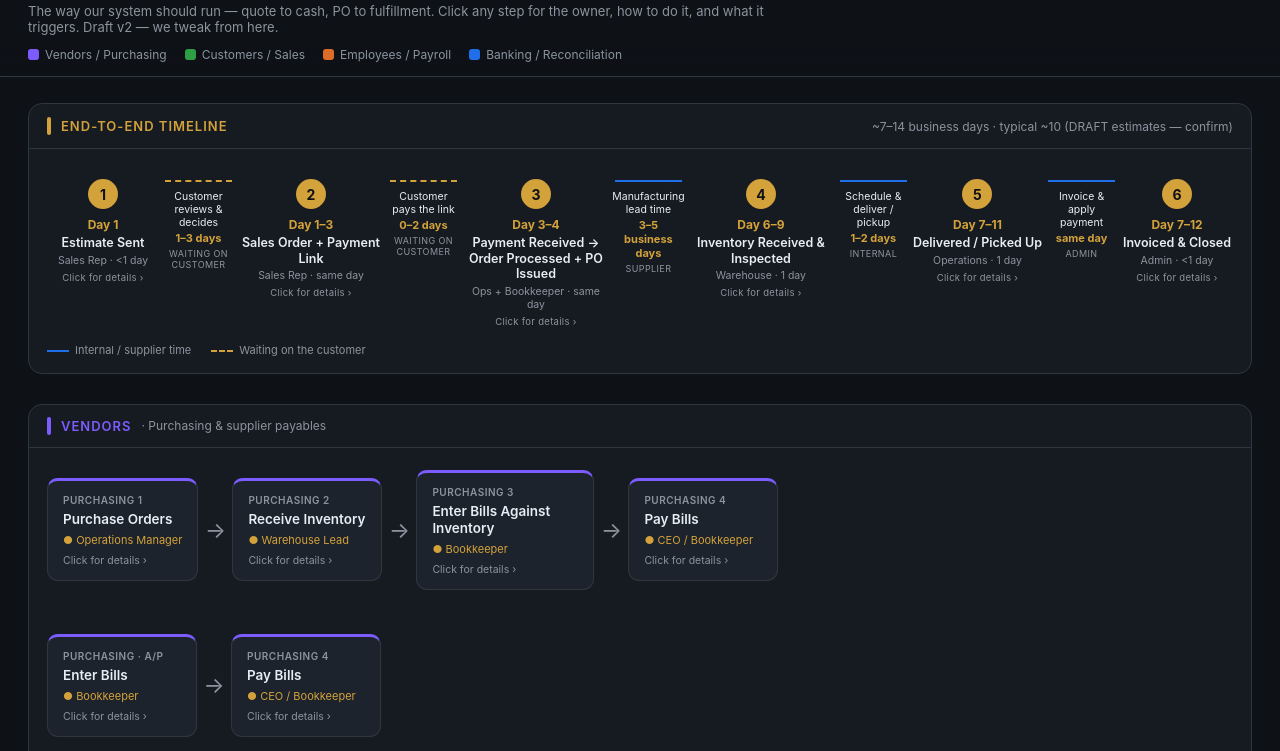
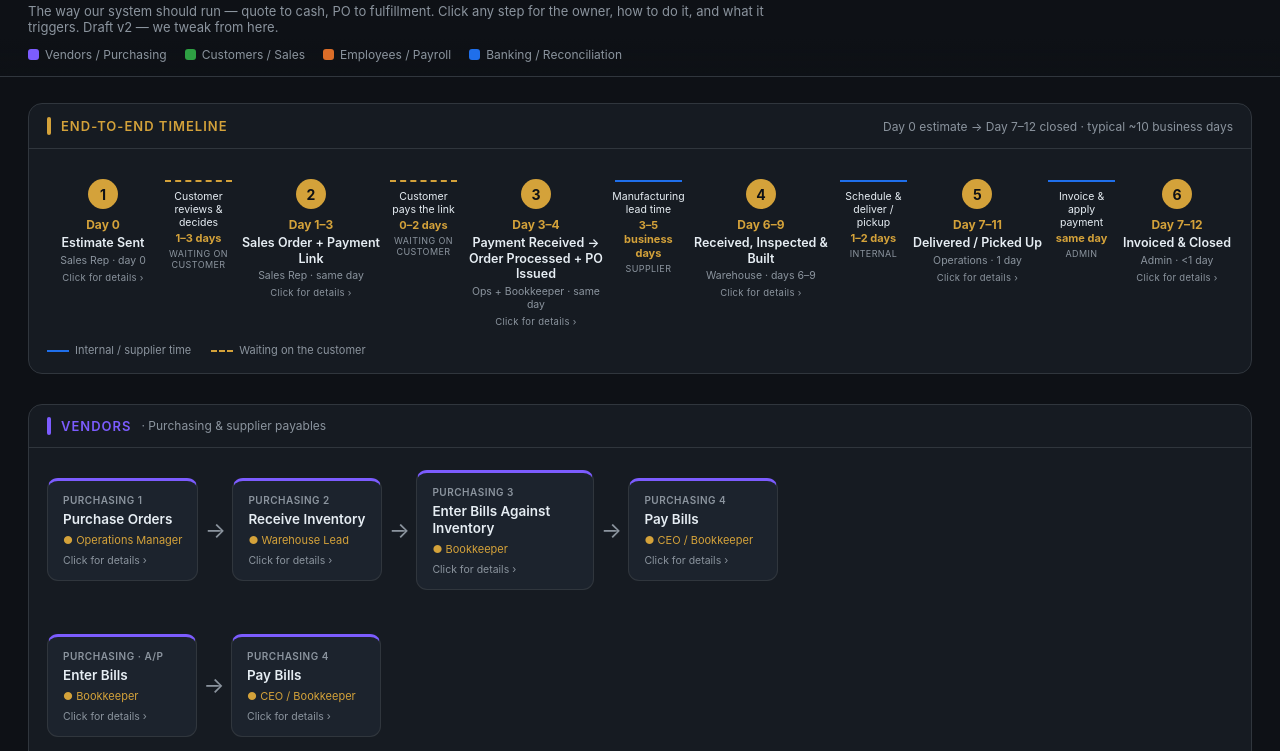
Before and after one commit to kody-hash/tdc-workflow, a plain HTML site: page index.html in a window 1280 px wide. Shown: the part 49-800 px from the top of the page. Drawn offline with Linux system fonts and the light colour scheme.

Commit message:
Add files via upload

```diff
--- a/index.html
+++ b/index.html
@@ -206,15 +206,15 @@ const NODES = {
 const LANE_COLORS = {VENDORS:"var(--vendors)",CUSTOMERS:"var(--customers)",EMPLOYEES:"var(--employees)",BANKING:"var(--banking)"};
 
 const TIMELINE = {
-  total:"~7–14 business days · typical ~10 (DRAFT estimates — confirm)",
+  total:"Day 0 estimate → Day 7–12 closed · typical ~10 business days",
   steps:[
-    {day:"Day 1", title:"Estimate Sent", owner:"Sales Rep · <1 day", lane:"CUSTOMERS", refs:["quote"]},
+    {day:"Day 0", title:"Estimate Sent", owner:"Sales Rep · day 0", lane:"CUSTOMERS", refs:["quote"]},
     {gap:"Customer reviews & decides", time:"1–3 days", who:"waiting on customer"},
     {day:"Day 1–3", title:"Sales Order + Payment Link", owner:"Sales Rep · same day", lane:"CUSTOMERS", refs:["salesorder","paylink"]},
     {gap:"Customer pays the link", time:"0–2 days", who:"waiting on customer"},
     {day:"Day 3–4", title:"Payment Received → Order Processed + PO Issued", owner:"Ops + Bookkeeper · same day", lane:"CUSTOMERS", refs:["receivepay","processso","po"]},
     {gap:"Manufacturing lead time", time:"3–5 business days", who:"supplier"},
-    {day:"Day 6–9", title:"Inventory Received & Inspected", owner:"Warehouse · 1 day", lane:"VENDORS", refs:["recv","billinv"]},
+    {day:"Day 6–9", title:"Received, Inspected & Built", owner:"Warehouse · days 6–9", lane:"VENDORS", refs:["recv","billinv"]},
     {gap:"Schedule & deliver / pickup", time:"1–2 days", who:"internal"},
     {day:"Day 7–11", title:"Delivered / Picked Up", owner:"Operations · 1 day", lane:"CUSTOMERS", refs:["processso"]},
     {gap:"Invoice & apply payment", time:"same day", who:"admin"},
```
